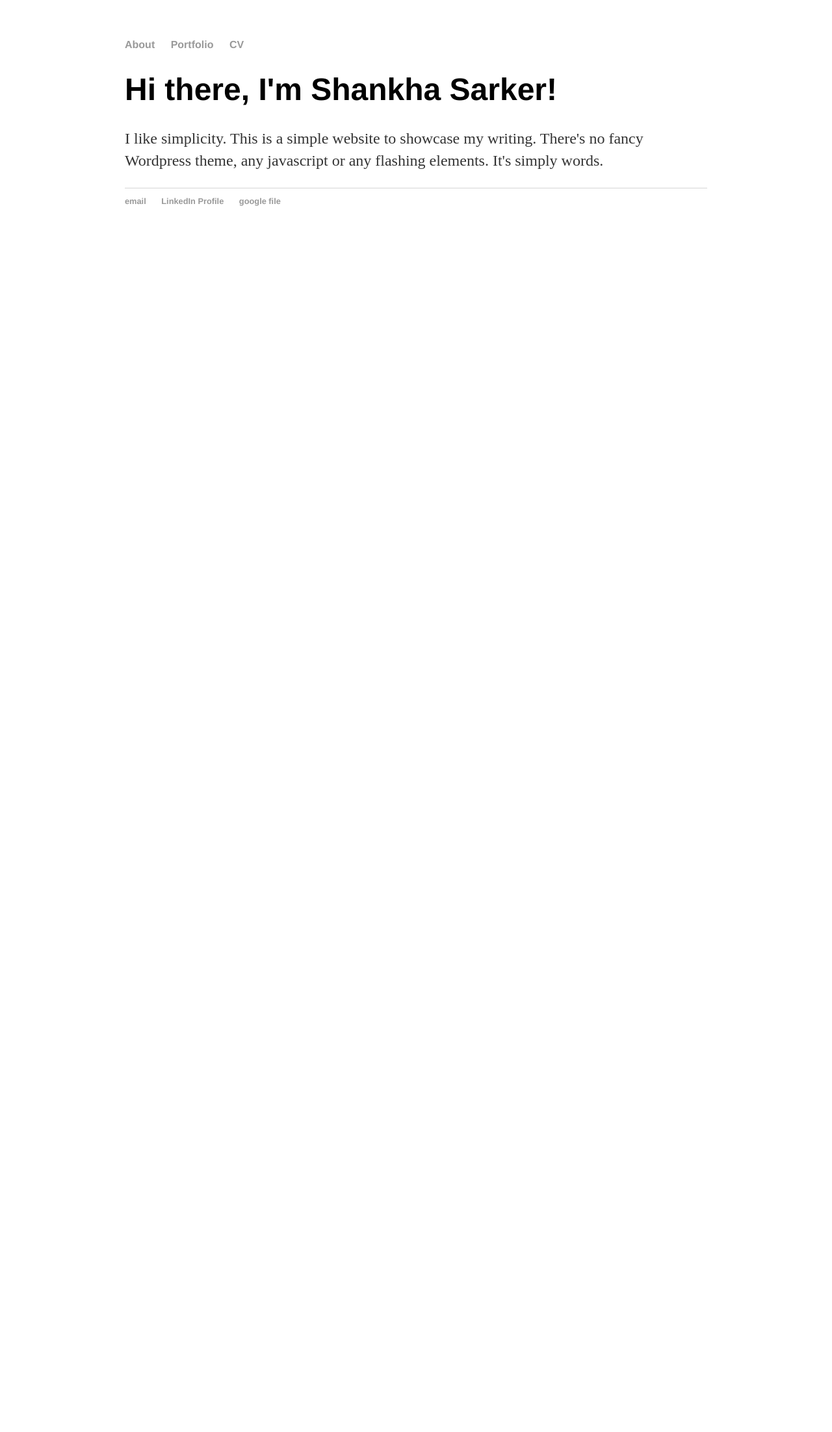
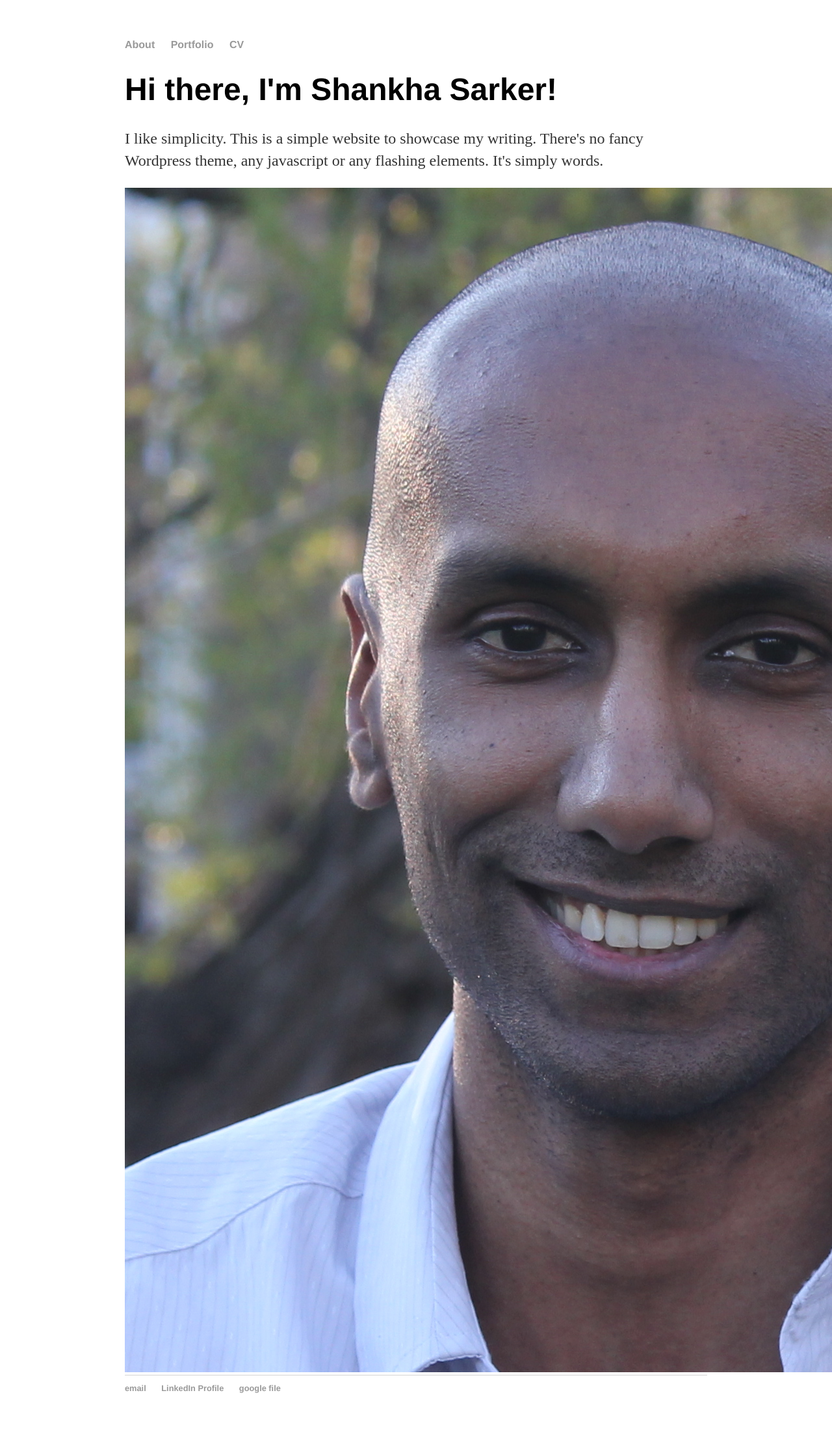
Before and after one commit to shankhasarker/shankhasarker.github.io, a Jekyll site: the page built from index.html, in a window 1280 px wide. Shown: the whole page at 65% size. Built offline with Jekyll 4.4.1, drawn with Linux system fonts in a browser that asks for light colours; before the commit the page ends 900 px from its top, so only the background shows below that.

Commit message:
Update index.html

```diff
--- a/index.html
+++ b/index.html
@@ -6,4 +6,5 @@ title: Shankha Sarker, Copywriter
 	<h1>Hi there, I'm Shankha Sarker!</h1>
 	<p>I like simplicity. This is a simple website to showcase my writing.
 	There's no fancy Wordpress theme, any javascript or any flashing elements. It's simply words.</p>
+	<img src="ShankhaSarker.jpeg" alt="hi" class="inline"/>
 </div><!-- /.blurb -->
```
